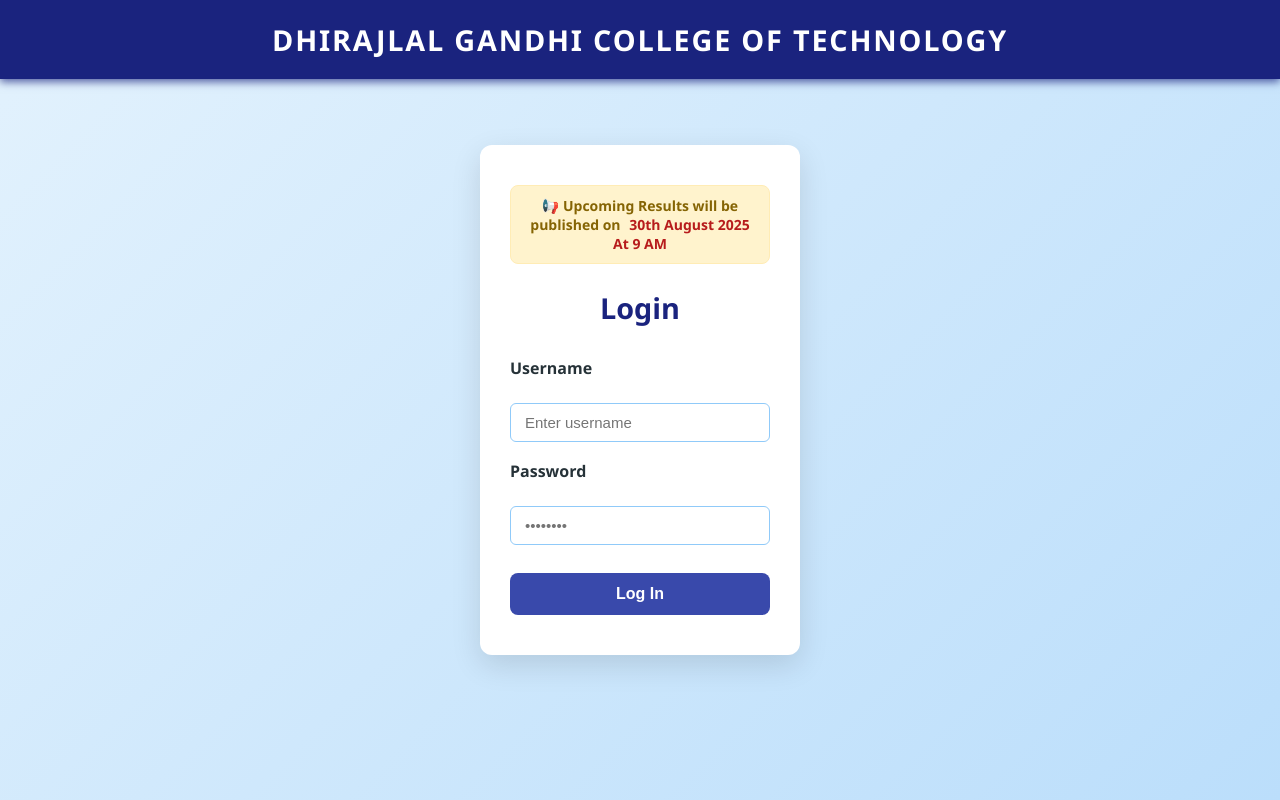
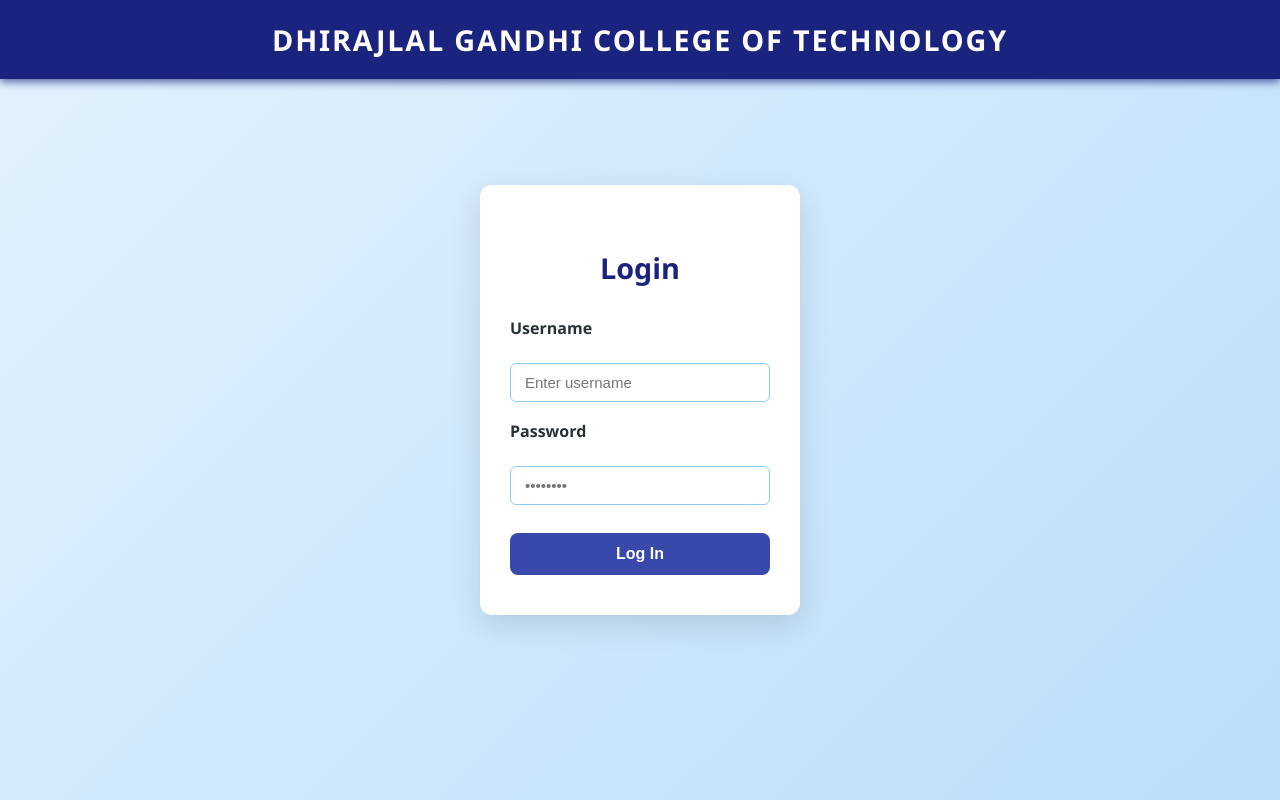
Before and after one commit to SURYACS2007/teacherfrontend-page, a React (Vite) app: page / in a window 1280 px wide. Built offline with nearby package versions, Linux system fonts and the light colour scheme.

Commit message:
hvcsbxnkz

```diff
--- a/src/Login.jsx
+++ b/src/Login.jsx
@@ -54,10 +54,7 @@
         </header>
 
         {/* 📢 Upcoming Result Notice */}
-        <div className="notice">
-          📢 Upcoming Results will be published on
-          <span className="date"> 30th August 2025 At 9 AM</span>
-        </div>
+
 
         <h2 className="login-title">Login</h2>
         <form onSubmit={handleSubmit} className="login-form">
```
